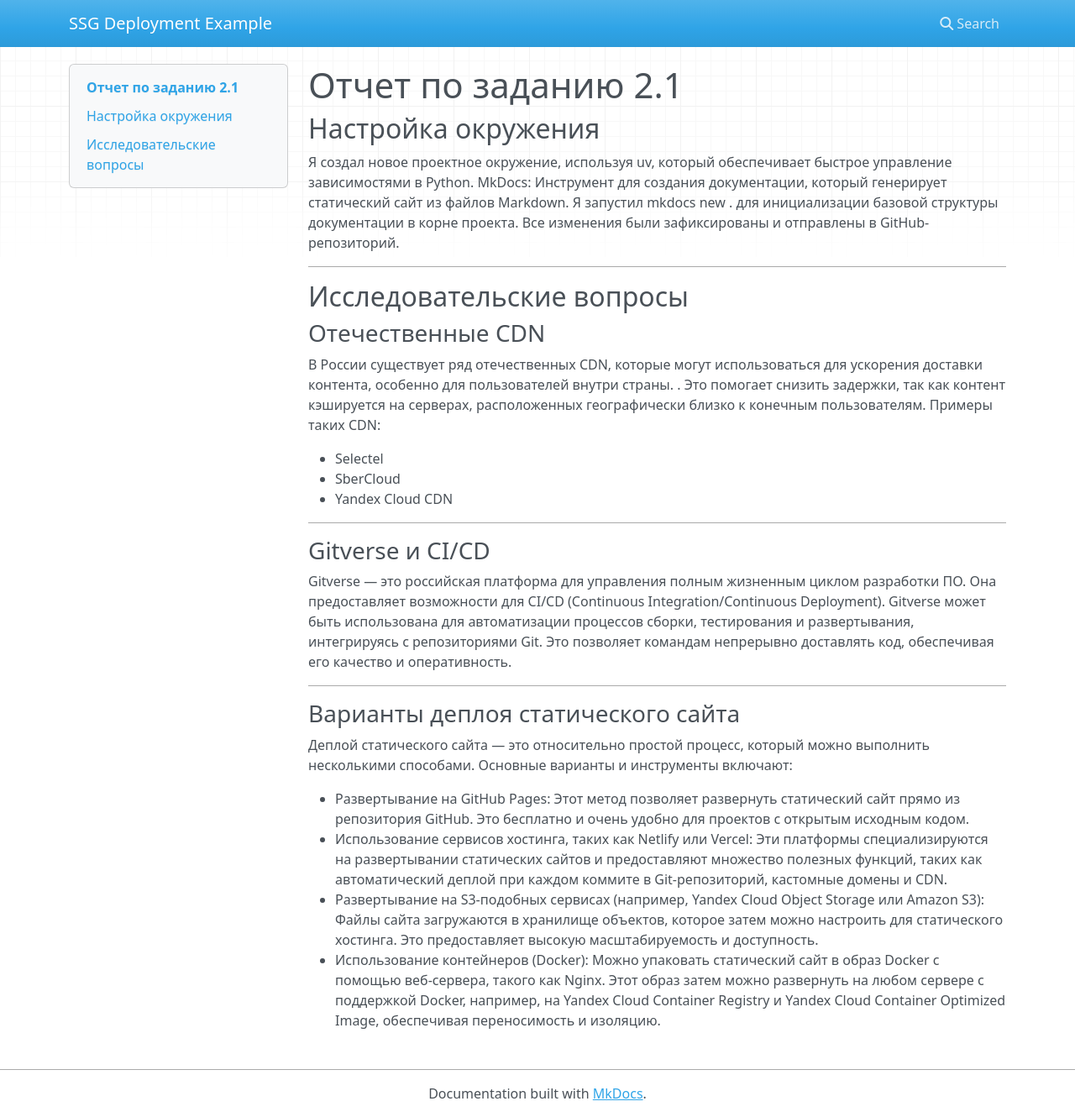
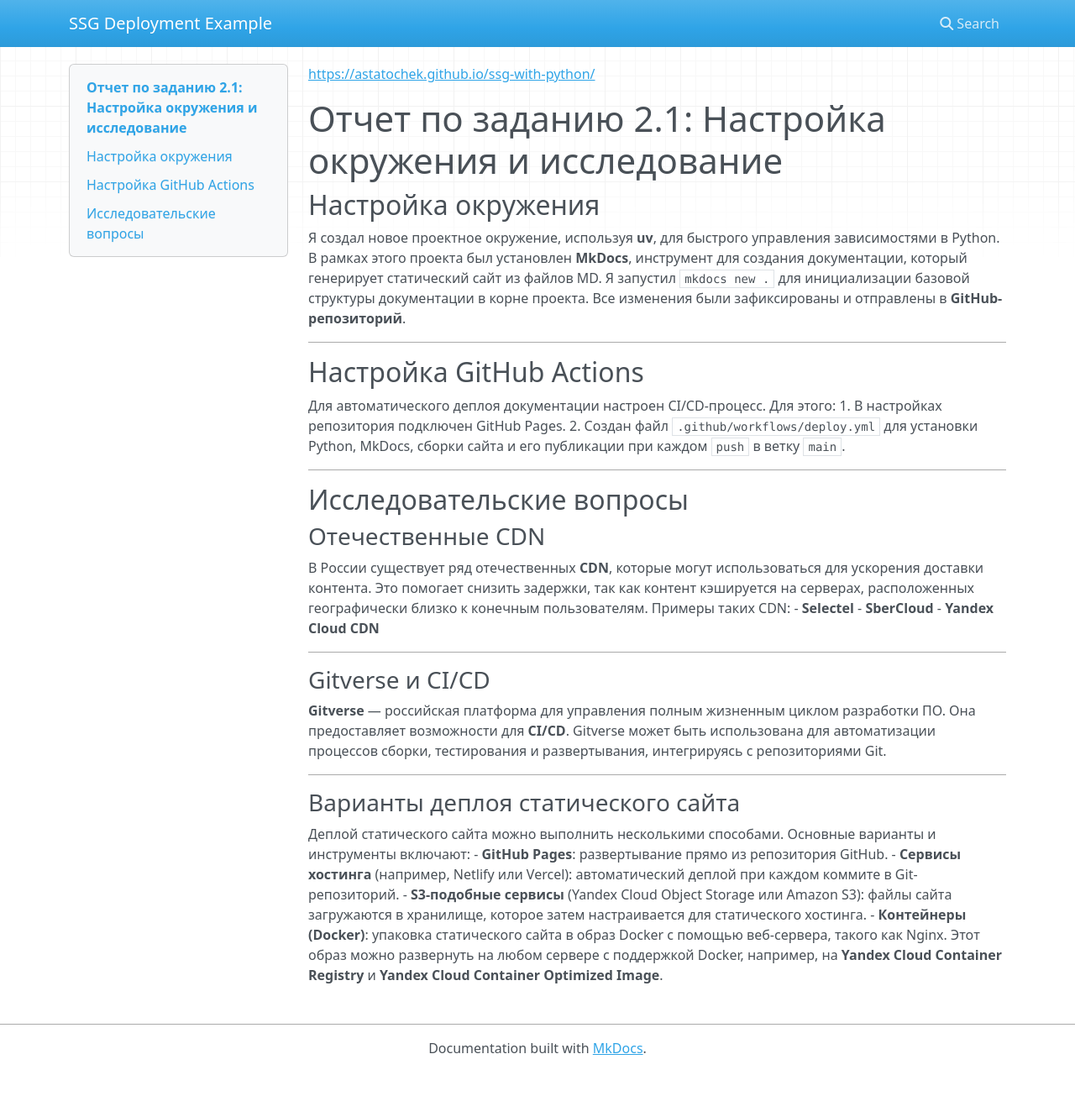
Before and after one commit to astatochek/ssg-with-python, an MkDocs documentation site: the page built from docs/index.md, in a window 1280 px wide and 1330 px high. Shown: the whole window at 84% size. Built offline with MkDocs 1.6.1, drawn with Linux system fonts in a browser that asks for light colours; nearby versions of some CDN libraries.

Commit message:
Update index.md

```diff
--- a/docs/index.md
+++ b/docs/index.md
@@ -1,35 +1,37 @@
-# Отчет по заданию 2.1
+[https://astatochek.github.io/ssg-with-python/](https://astatochek.github.io/ssg-with-python/)
+
+# Отчет по заданию 2.1: Настройка окружения и исследование
 
 ## Настройка окружения
+Я создал новое проектное окружение, используя **uv**, для быстрого управления зависимостями в Python. В рамках этого проекта был установлен **MkDocs**, инструмент для создания документации, который генерирует статический сайт из файлов MD. Я запустил `mkdocs new .` для инициализации базовой структуры документации в корне проекта. Все изменения были зафиксированы и отправлены в **GitHub-репозиторий**.
 
-Я создал новое проектное окружение, используя uv, который обеспечивает быстрое управление зависимостями в Python. MkDocs: Инструмент для создания документации, который генерирует статический сайт из файлов Markdown. Я запустил mkdocs new . для инициализации базовой структуры документации в корне проекта.
-Все изменения были зафиксированы и отправлены в GitHub-репозиторий.
+***
+
+## Настройка GitHub Actions
+Для автоматического деплоя документации настроен CI/CD-процесс. Для этого:
+1.  В настройках репозитория подключен GitHub Pages.
+2.  Создан файл `.github/workflows/deploy.yml` для установки Python, MkDocs, сборки сайта и его публикации при каждом `push` в ветку `main`.
 
 ***
 
 ## Исследовательские вопросы
 
 ### Отечественные CDN
-
-В России существует ряд отечественных CDN, которые могут использоваться для ускорения доставки контента, особенно для пользователей внутри страны. . Это помогает снизить задержки, так как контент кэшируется на серверах, расположенных географически близко к конечным пользователям. Примеры таких CDN:
-
-- Selectel
-- SberCloud
-- Yandex Cloud CDN
+В России существует ряд отечественных **CDN**, которые могут использоваться для ускорения доставки контента. Это помогает снизить задержки, так как контент кэшируется на серверах, расположенных географически близко к конечным пользователям. Примеры таких CDN:
+- **Selectel**
+- **SberCloud**
+- **Yandex Cloud CDN**
 
 ***
 
 ### Gitverse и CI/CD
-
-Gitverse — это российская платформа для управления полным жизненным циклом разработки ПО. Она предоставляет возможности для CI/CD (Continuous Integration/Continuous Deployment). Gitverse может быть использована для автоматизации процессов сборки, тестирования и развертывания, интегрируясь с репозиториями Git. Это позволяет командам непрерывно доставлять код, обеспечивая его качество и оперативность.
+**Gitverse** — российская платформа для управления полным жизненным циклом разработки ПО. Она предоставляет возможности для **CI/CD**. Gitverse может быть использована для автоматизации процессов сборки, тестирования и развертывания, интегрируясь с репозиториями Git.
 
 ***
 
 ### Варианты деплоя статического сайта
-
-Деплой статического сайта — это относительно простой процесс, который можно выполнить несколькими способами. Основные варианты и инструменты включают:
-
-- Развертывание на GitHub Pages: Этот метод позволяет развернуть статический сайт прямо из репозитория GitHub. Это бесплатно и очень удобно для проектов с открытым исходным кодом.
-- Использование сервисов хостинга, таких как Netlify или Vercel: Эти платформы специализируются на развертывании статических сайтов и предоставляют множество полезных функций, таких как автоматический деплой при каждом коммите в Git-репозиторий, кастомные домены и CDN.
-- Развертывание на S3-подобных сервисах (например, Yandex Cloud Object Storage или Amazon S3): Файлы сайта загружаются в хранилище объектов, которое затем можно настроить для статического хостинга. Это предоставляет высокую масштабируемость и доступность.
-- Использование контейнеров (Docker): Можно упаковать статический сайт в образ Docker с помощью веб-сервера, такого как Nginx. Этот образ затем можно развернуть на любом сервере с поддержкой Docker, например, на Yandex Cloud Container Registry и Yandex Cloud Container Optimized Image, обеспечивая переносимость и изоляцию.
+Деплой статического сайта можно выполнить несколькими способами. Основные варианты и инструменты включают:
+- **GitHub Pages**: развертывание прямо из репозитория GitHub.
+- **Сервисы хостинга** (например, Netlify или Vercel): автоматический деплой при каждом коммите в Git-репозиторий.
+- **S3-подобные сервисы** (Yandex Cloud Object Storage или Amazon S3): файлы сайта загружаются в хранилище, которое затем настраивается для статического хостинга.
+- **Контейнеры (Docker)**: упаковка статического сайта в образ Docker с помощью веб-сервера, такого как Nginx. Этот образ можно развернуть на любом сервере с поддержкой Docker, например, на **Yandex Cloud Container Registry** и **Yandex Cloud Container Optimized Image**.
```
